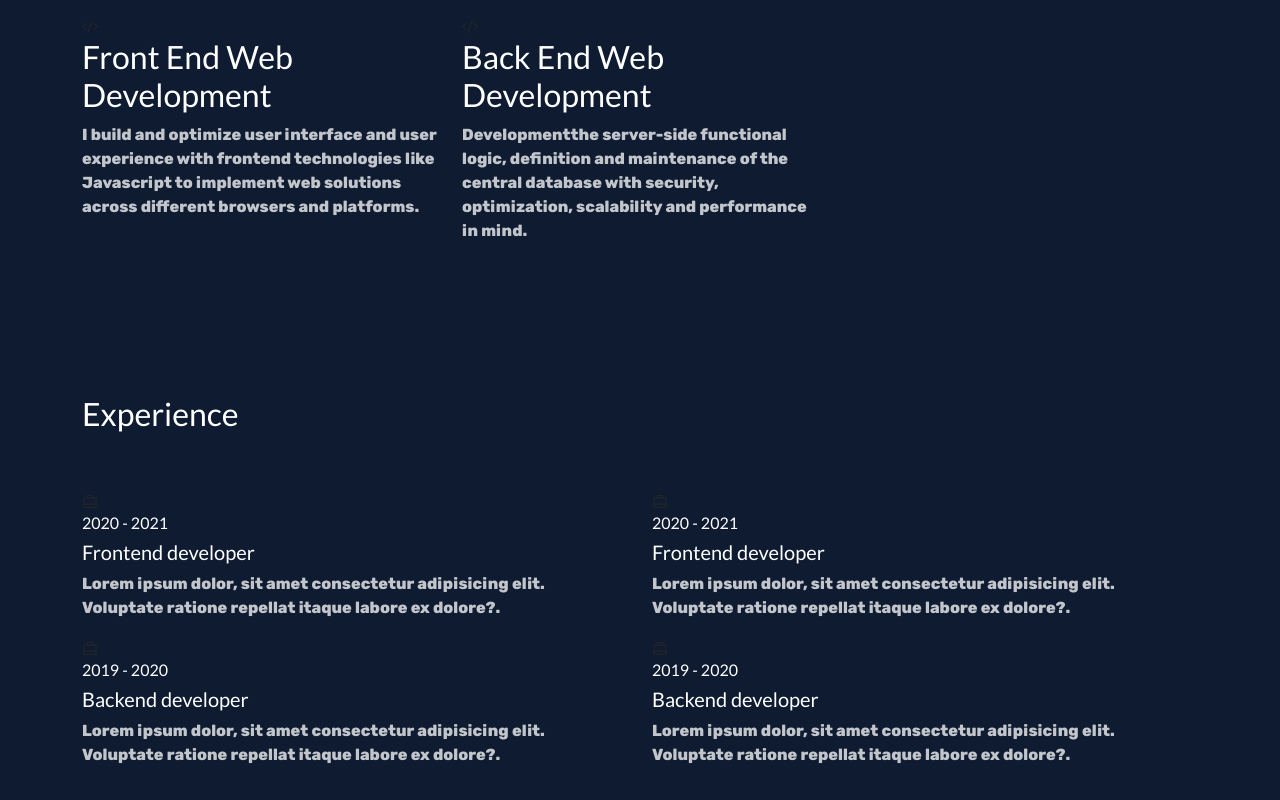
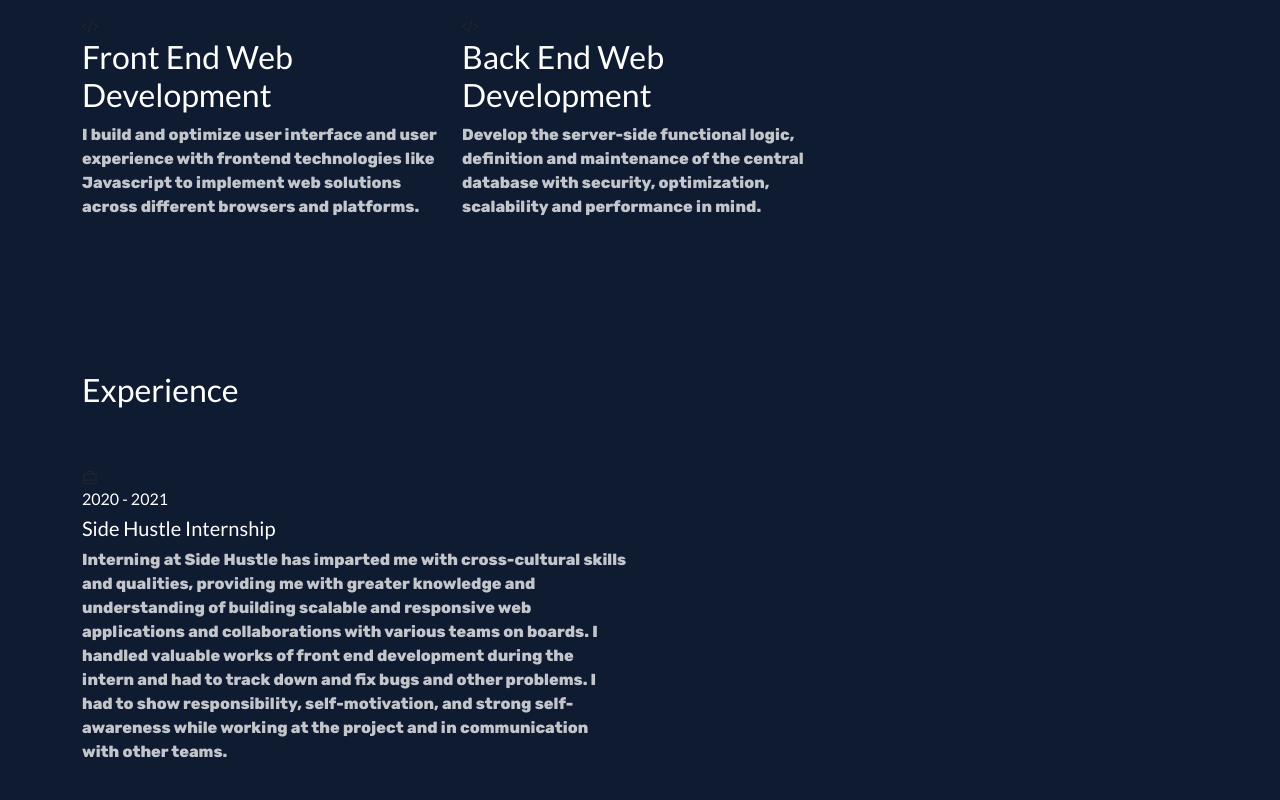
Before and after one commit to JamiuKolawole04/portfolio-in-react, a React (Create React App) app: page / in a window 1280 px wide. Shown: the part 1140-1940 px from the top of the page. Built offline with nearby package versions, Linux system fonts and the light colour scheme.

Commit message:
chore: fixing bugs and breaking changes

```diff
--- a/src/components/Experience.jsx
+++ b/src/components/Experience.jsx
@@ -5,14 +5,14 @@ export const Experience = () => {
     const developmentExperienceData = [
         {
             year: "2020 - 2021",
-            title: "Frontend developer",
-            desc: "Lorem ipsum dolor, sit amet consectetur adipisicing elit. Voluptate ratione repellat itaque labore ex dolore?",
+            title: "Side Hustle Internship",
+            desc: "Interning at Side Hustle has imparted me with cross-cultural skills and qualities, providing me with greater knowledge and understanding of building scalable and responsive web applications  and collaborations with various teams on boards. I handled valuable works of front end development during the intern and had to track down and fix bugs and other problems. I had to show responsibility, self-motivation, and strong self-awareness while working at the project and in communication with other teams",
         },
-        {
-            year: "2019 - 2020",
-            title: "Backend developer",
-            desc: "Lorem ipsum dolor, sit amet consectetur adipisicing elit. Voluptate ratione repellat itaque labore ex dolore?",
-        },
+        // {
+        //     year: "2019 - 2020",
+        //     title: "Backend developer",
+        //     desc: "Lorem ipsum dolor, sit amet consectetur adipisicing elit. Voluptate ratione repellat itaque labore ex dolore?",
+        // },
         // {
         //     year: "2020 - 2021",
         //     title: "Frontend developer",
@@ -45,23 +45,11 @@ export const Experience = () => {
                         </div>
                     </Col>
 
-                    <Col lg="6" md="6">
-                        <div className="single__experience-container">
+                    {/* paste another <Col></Col> here to add more datas */}
 
-                            {
-                                developmentExperienceData.map((item, index) => (
-                                    <div className="single__experience" key={index}>
-                                        <span className="experience__icon"><i className="ri-briefcase-line"></i></span>
-                                        <h6>{item.year}</h6>
-                                        {/* <p>Remote / Full Time</p> */}
-                                        <h5>{item.title}</h5>
-                                        <p>{item.desc}.</p>
-                                    </div>
-                                ))
-                            }
 
-                        </div>
-                    </Col>
+
+
                 </Row>
             </Container>
         </section>
--- a/src/components/Services.jsx
+++ b/src/components/Services.jsx
@@ -16,7 +16,7 @@ export const Services = () => {
         {
             icon: "ri-code-s-slash-line",
             title: "Back End Web Development",
-            desc: "Developmentthe server-side functional logic, definition and maintenance of the central database with security, optimization, scalability and performance in mind.",
+            desc: "Develop the server-side functional logic, definition and maintenance of the central database with security, optimization, scalability and performance in mind.",
         },
         // {
         //     icon: "ri-qr-code-line",
```
